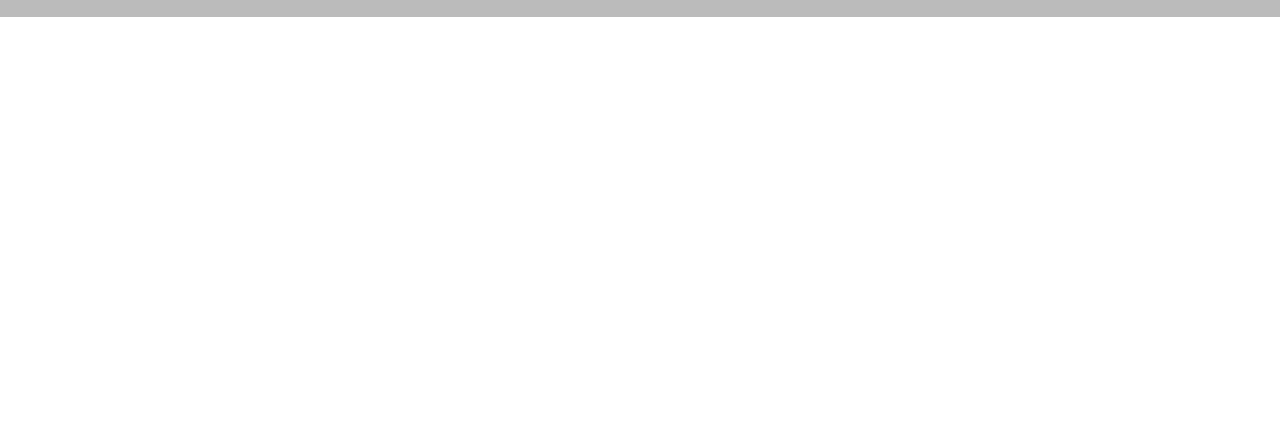
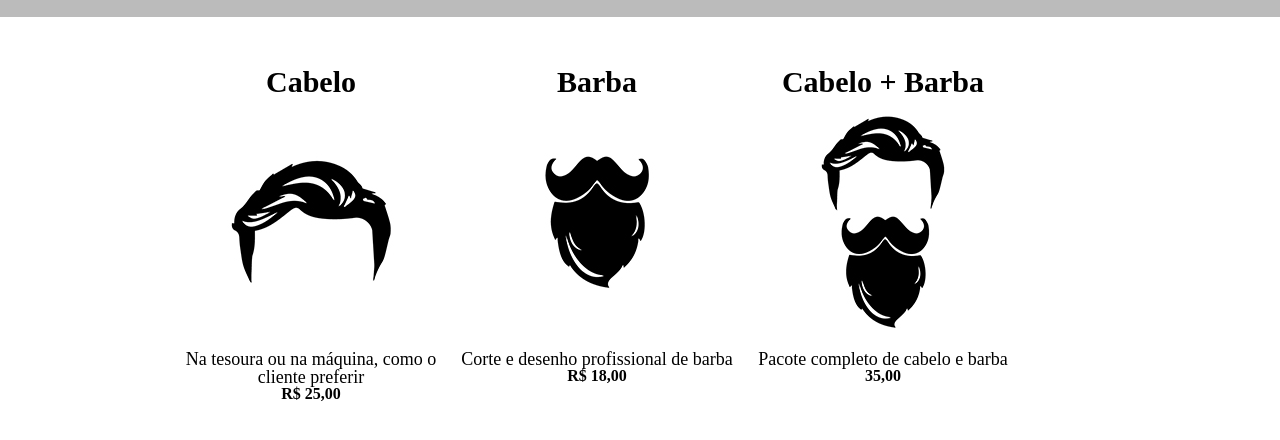
Before and after one commit to viniciusom/projeto-barbearia, a plain HTML site: page produtos.html in a window 1280 px wide. Shown: the part 276-716 px from the top of the page. Drawn offline with Linux system fonts and the light colour scheme.

Commit message:
Adicionado lista de produtos

```diff
--- a/_css/produtos.css
+++ b/_css/produtos.css
@@ -32,3 +32,30 @@ nav a:hover {
     text-decoration: underline;
     color: yellow;
 }
+
+.produtos {
+    width: 940px;
+    margin: 0 auto 0 auto;
+    padding: 50px 0 50px 0;
+}
+
+.produtos li {
+    display: inline-block;
+    text-align: center;
+    width: 30%;
+    vertical-align: top;
+}
+
+.produtos h2{
+    font-size: 30px;
+    font-weight: bold;
+}
+
+.produto-preco {
+    font-size: 22;
+    font-weight: bold;
+}
+
+.produto-descricao {
+    font-size: 18px;
+}
--- a/produtos.html
+++ b/produtos.html
@@ -20,5 +20,27 @@
             </nav>
             </div>
         </header>
+        <main>
+            <ul class="produtos">
+                <li>
+                    <h2>Cabelo</h2>
+                    <img src="_imagens/cabelo.jpg">
+                    <p class="produto-descricao">Na tesoura ou na máquina, como o cliente preferir</p>
+                    <p class="produto-preco">R$ 25,00</p>
+                </li>
+                <li>
+                    <h2>Barba</h2>
+                    <img src="_imagens/barba.jpg">
+                    <p class="produto-descricao">Corte e desenho profissional de barba</p>
+                    <p class="produto-preco">R$ 18,00</p>
+                </li>
+                <li>
+                    <h2>Cabelo + Barba</h2>
+                    <img src="_imagens/cabelo+barba.jpg">
+                    <p class="produto-descricao">Pacote completo de cabelo e barba</p>
+                    <p class="produto-preco">35,00</p>
+                </li>
+            </ul>
+        </main>
     </body>
 </html>
```
